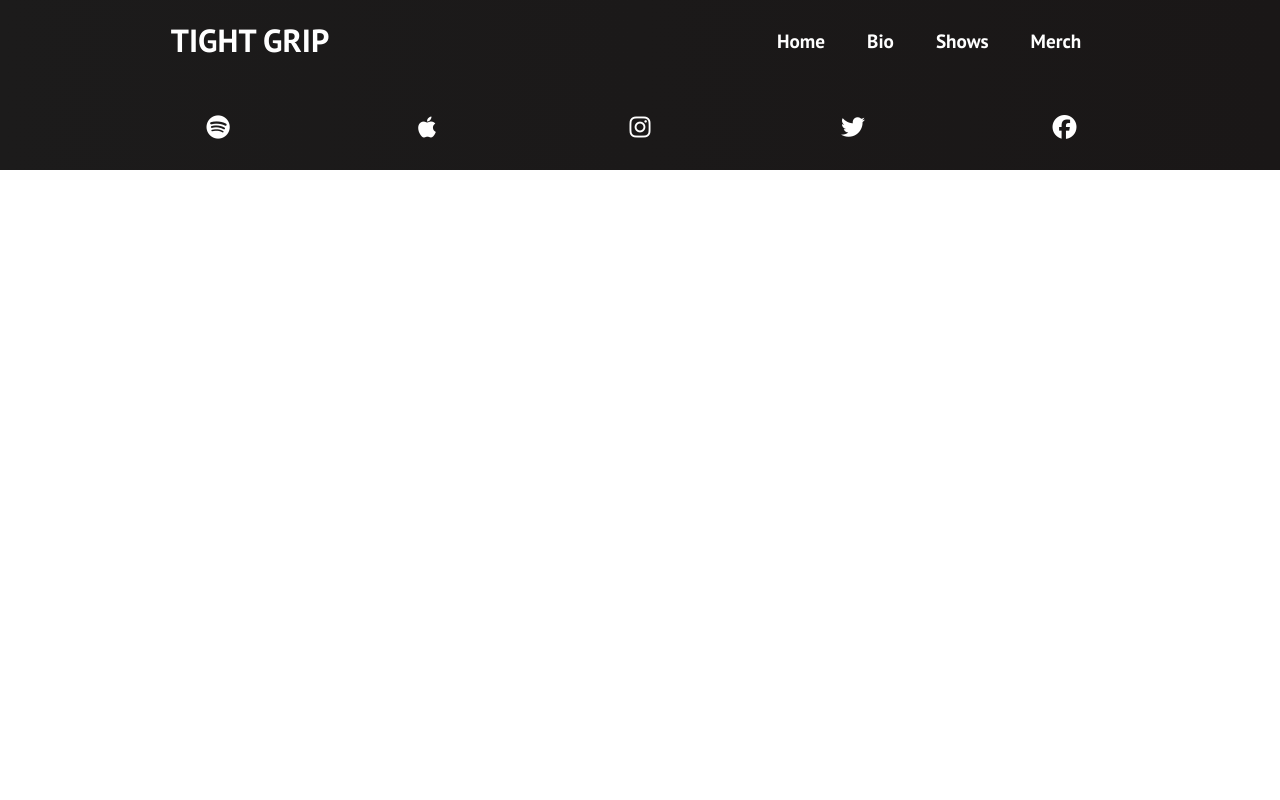
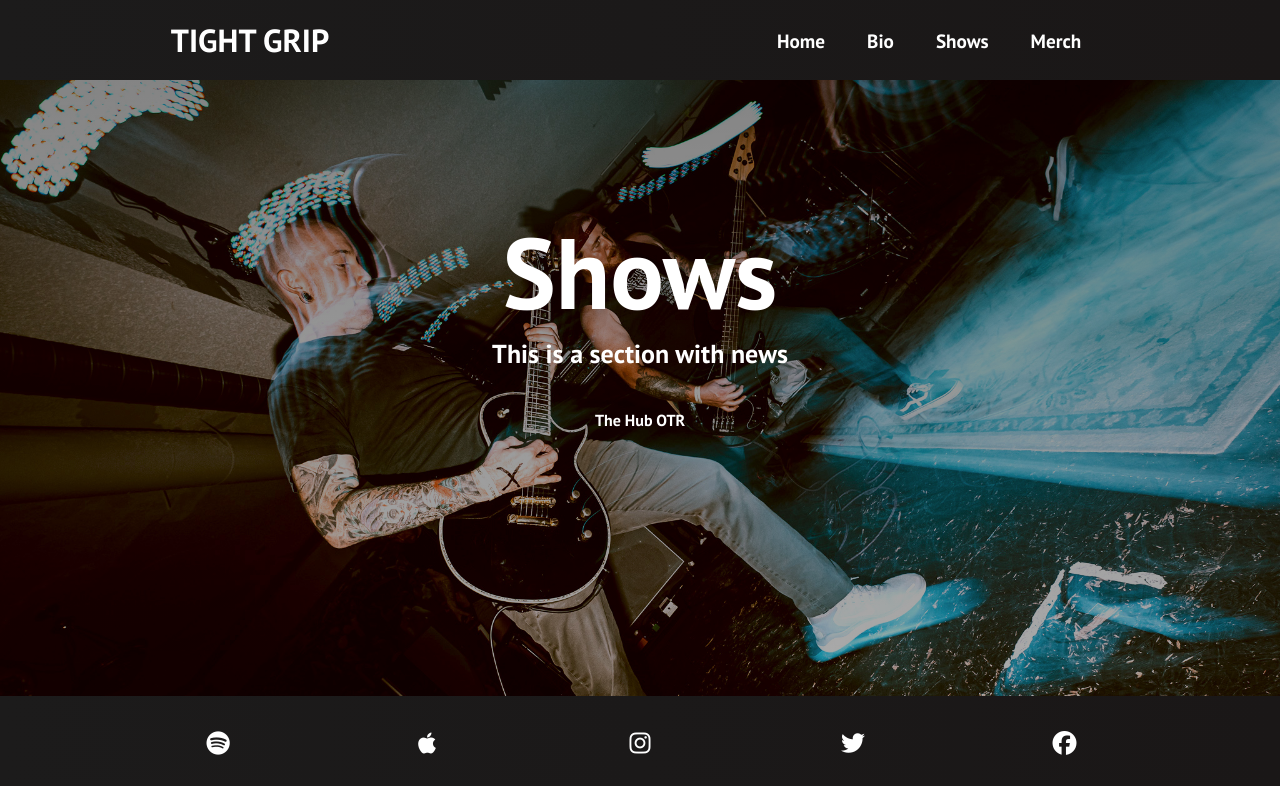
Before and after one commit to lancexhudson/tight-grip-react, a React (Create React App) app: page /shows in a window 1280 px wide. Built offline with nearby package versions, Linux system fonts and the light colour scheme.

Commit message:
adding shows page. need to add array file for fliers

```diff
--- a/src/App.js
+++ b/src/App.js
@@ -4,6 +4,7 @@ import './App.css';
 import Navbar from './components/Navbar';
 import Home from './components/pages/Home';
 import Bio from './components/HeroBio';
+import Shows from './components/HeroShows';
 import Footer from './components/Footer';
 
 function App() {
@@ -14,6 +15,7 @@ function App() {
         <Routes>
           <Route path="/" exact element={<Home />} />
           <Route path="/bio" exact element={<Bio />} />
+          <Route path="/shows" exact element={<Shows />} />
         </Routes>
         <Footer />
       </Router>
--- a/src/components/HeroBio.css
+++ b/src/components/HeroBio.css
@@ -1,12 +1,13 @@
 .hero-bio-container {
-  background: linear-gradient(rgba(0, 0, 0, 0.5), rgba(0, 0, 0, 0.3));
+  background: linear-gradient(rgba(0, 0, 0, 0.5), rgba(0, 0, 0, 0.3)),
+    url('/src/assets/DSC06340.jpg') center top / cover no-repeat;
   /* ,
     url('/src/assets/background.jpg') center top/ cover no-repeat; */
   /* alt way of doing background image: center center w/ background2.jpg
    + remove  background-attachment: fixed*/
   /* background-position: fixed; */
   background-attachment: fixed;
-  height: 100vh;
+  height: 77vh;
   width: 100%;
   display: flex;
   flex-direction: column;
@@ -23,9 +24,9 @@
     flex-direction: column;
     align-items: center; */
   color: #fff;
-  font-size: 14.5px;
+  font-size: 16px;
   /* padding-bottom: 0.5rem; */
   /* width: 100%; */
   max-width: 675px;
-  padding: 20px 20px;
+  padding: 20px;
 }
--- a/src/components/HeroHome.css
+++ b/src/components/HeroHome.css
@@ -1,21 +1,22 @@
 .hero-container {
   background: linear-gradient(rgba(0, 0, 0, 0.5), rgba(0, 0, 0, 0.3)),
-    url('/src/assets/background.jpg') center top / cover no-repeat;
+    url('/src/assets/DSC06340.jpg') center top / cover no-repeat;
+  /* ,
+      url('/src/assets/background.jpg') center top/ cover no-repeat; */
   /* alt way of doing background image: center center w/ background2.jpg
-   + remove  background-attachment: fixed*/
-  /* background-position: center; */
+     + remove  background-attachment: fixed*/
+  /* background-position: fixed; */
   background-attachment: fixed;
-  padding-top: 35px;
-  height: 100vh;
-  /* 100VW is new. give it a shot */
-  width: 100vw;
-  /* max-width: 1200px; */
+  height: 77vh;
+  width: 100%;
   display: flex;
   flex-direction: column;
   justify-content: center;
   align-items: center;
+  /* box-shadow: inset 0 0 0 1000px rgba(0, 0, 0, 0.2); */
   object-fit: contain;
-  overflow-y: hidden;
+  padding-bottom: 25px;
+  overflow: hidden;
 }
 
 .hero-container > h1 {
@@ -36,3 +37,11 @@
   color: #fff;
   font-size: 26px;
 }
+
+#news-detail {
+  display: flex;
+  text-align: center;
+  font: 16px;
+  color: #fff;
+  padding: 40px;
+}
--- a/src/components/HeroHome.js
+++ b/src/components/HeroHome.js
@@ -1,4 +1,5 @@
 import React from 'react';
+import './HeroHome.css';
 
 const HeroHome = () => {
   return (
--- a/src/components/HeroShows.css
+++ b/src/components/HeroShows.css
@@ -0,0 +1,47 @@
+.hero-shows-container {
+  background: linear-gradient(rgba(0, 0, 0, 0.5), rgba(0, 0, 0, 0.3)),
+    url('/src/assets/DSC06340.jpg') center top / cover no-repeat;
+  /* ,
+        url('/src/assets/background.jpg') center top/ cover no-repeat; */
+  /* alt way of doing background image: center center w/ background2.jpg
+       + remove  background-attachment: fixed*/
+  /* background-position: fixed; */
+  background-attachment: fixed;
+  height: 77vh;
+  width: 100%;
+  display: flex;
+  flex-direction: column;
+  justify-content: center;
+  align-items: center;
+  /* box-shadow: inset 0 0 0 1000px rgba(0, 0, 0, 0.2); */
+  object-fit: contain;
+  padding-bottom: 25px;
+  overflow: hidden;
+}
+
+.hero-shows-container > h1 {
+  color: #fff;
+  font-size: 100px;
+  margin-top: -100px;
+  padding-top: 25px;
+  /* position: fixed; */
+}
+
+.shows-container {
+  display: flex;
+  flex-direction: column;
+  align-items: center;
+}
+
+#shows {
+  color: #fff;
+  font-size: 26px;
+}
+
+#shows-detail {
+  display: flex;
+  text-align: center;
+  font: 16px;
+  color: #fff;
+  padding: 40px;
+}
--- a/src/components/HeroShows.js
+++ b/src/components/HeroShows.js
@@ -0,0 +1,16 @@
+import React from 'react';
+import './HeroShows.css';
+
+const HeroShows = () => {
+  return (
+    <div className="hero-shows-container">
+      <h1>Shows</h1>
+      <div className="shows-container">
+        <h1 id="shows">This is a section with news</h1>
+        <p id="shows-detail">The Hub OTR</p>
+      </div>
+    </div>
+  );
+};
+
+export default HeroShows;
--- a/src/components/pages/Bio.js
+++ b/src/components/pages/Bio.js
@@ -6,7 +6,7 @@ function Bio() {
   return (
     <div>
       <HeroBio />
-      <Footer />
+      {/* <Footer /> */}
     </div>
   );
 }
```
Also changed, not shown: src/components/pages/Shows.js (+14 -0 lines), src/assets/DSC06340.jpg (added).
